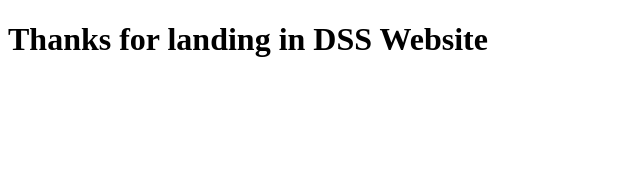
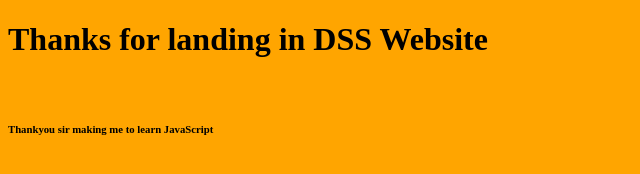
Before and after one commit to pdeepu505/dilipJS, a plain HTML site: page site/index.html in a window 1280 px wide. Shown: the whole page, without its empty margins (0-640 px from the left). Drawn offline with Linux system fonts and the light colour scheme.

Commit message:
Small change

```diff
--- a/site/index.html
+++ b/site/index.html
@@ -3,7 +3,9 @@
 <head>
 	<title> Welcome to DSSSOFTTECH</title>
 </head>
-<body>
+<body bgcolor="orange">
 <h1> Thanks for landing in DSS Website</h1>
+<br>
+<h6> Thankyou sir making me to learn JavaScript</h6>
 </body>
 </html>
```
